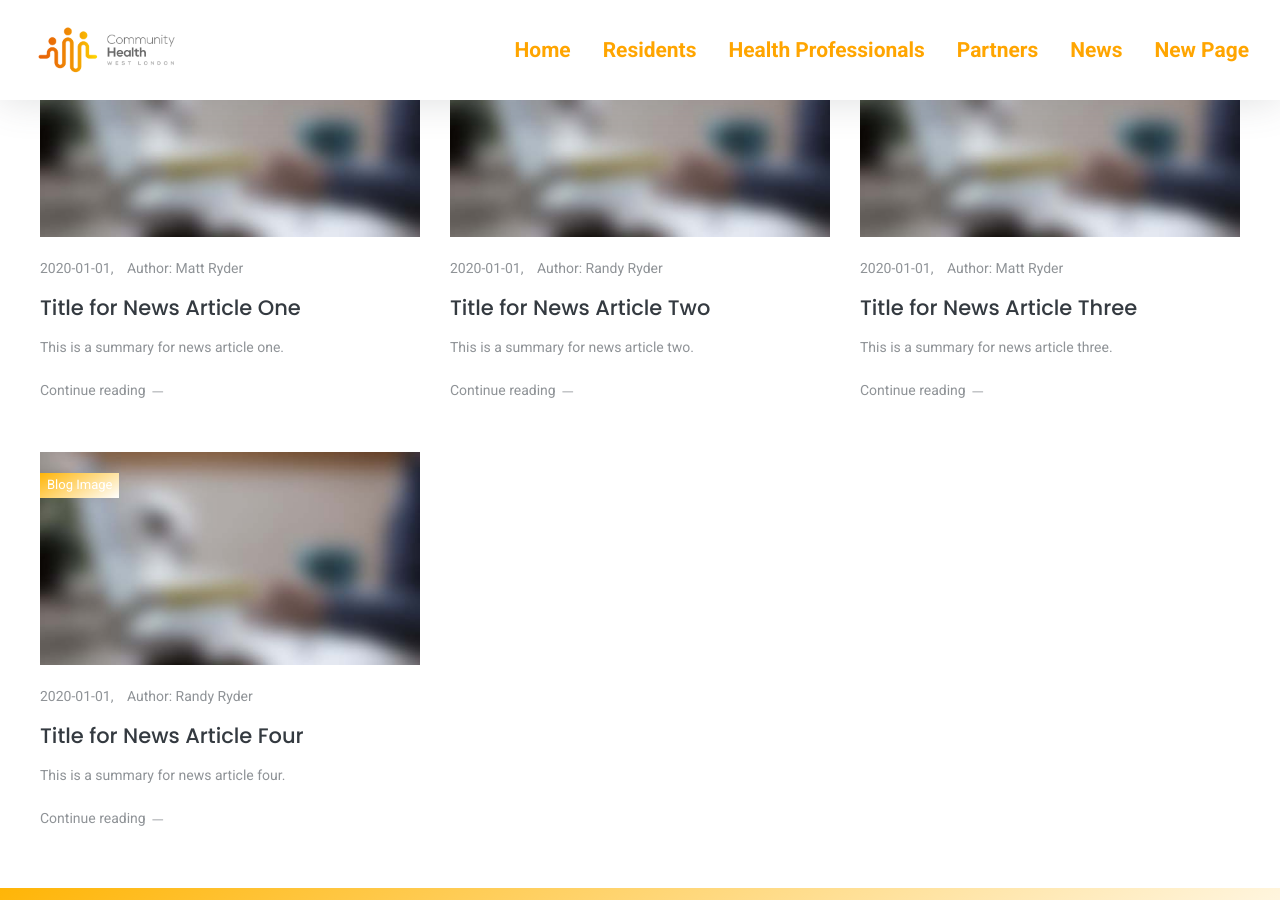
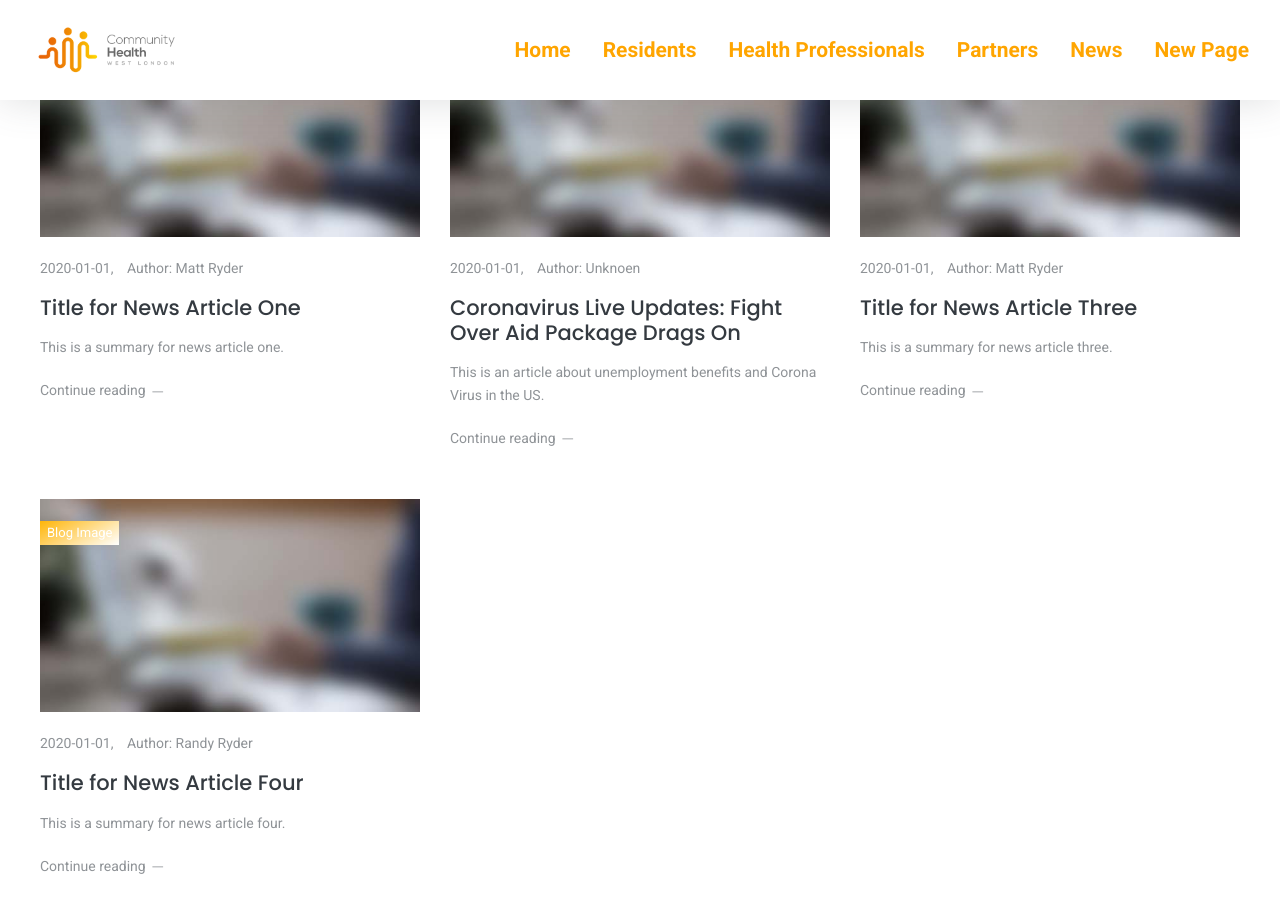
Before and after one commit to AgileVentures/cic-website, a Jekyll site: the page built from news-items.md, in a window 1280 px wide and 900 px high, scrolled down 465 px. Built offline with Jekyll 4.4.1, drawn with Linux system fonts in a browser that asks for light colours; some web fonts are replaced.

Commit message:
Update News Summaries “news_summaries”

```diff
--- a/_data/news_summaries.yml
+++ b/_data/news_summaries.yml
@@ -5,9 +5,9 @@ news_summaries:
     date_published: 2020-01-01
     links_to: news-article
     is_displayable: true
-  - author: Randy Ryder
-    title: Title for News Article Two
-    summary: This is a summary for news article two.
+  - author: Unknoen
+    title: "Coronavirus Live Updates: Fight Over Aid Package Drags On"
+    summary: This is an article about unemployment benefits and Corona Virus in the US.
     date_published: 2020-01-01
     links_to: news-article-two
     is_displayable: true
```
